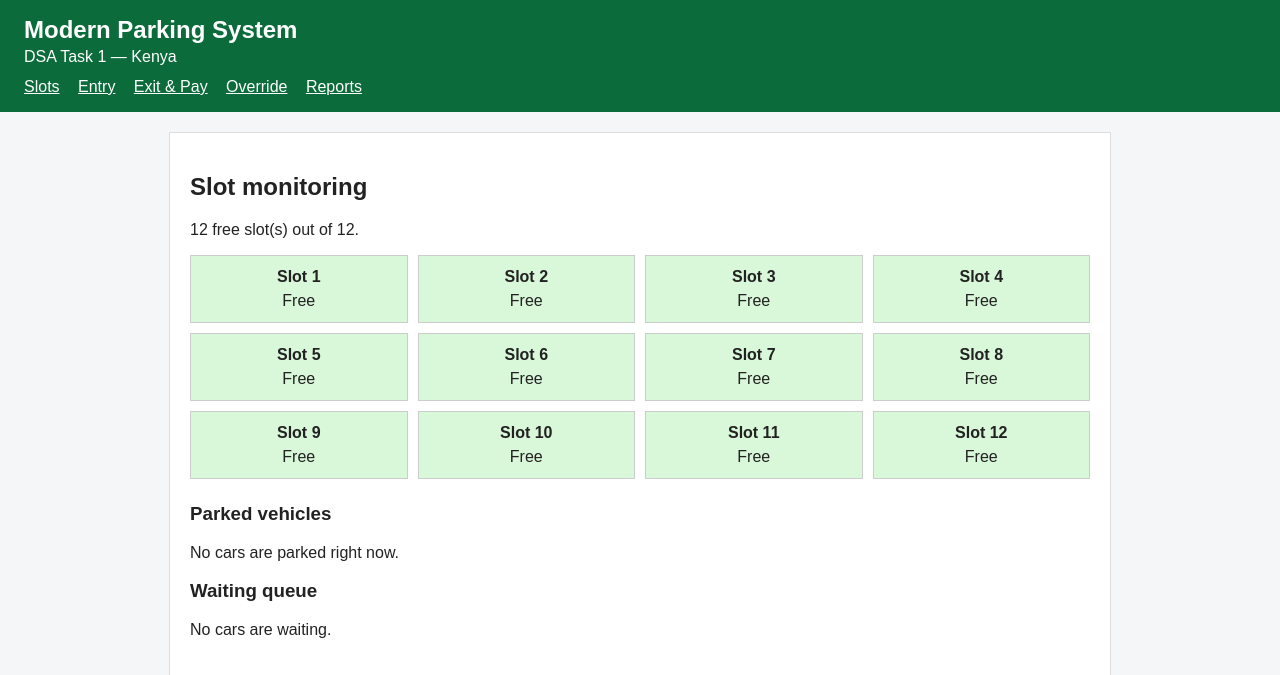
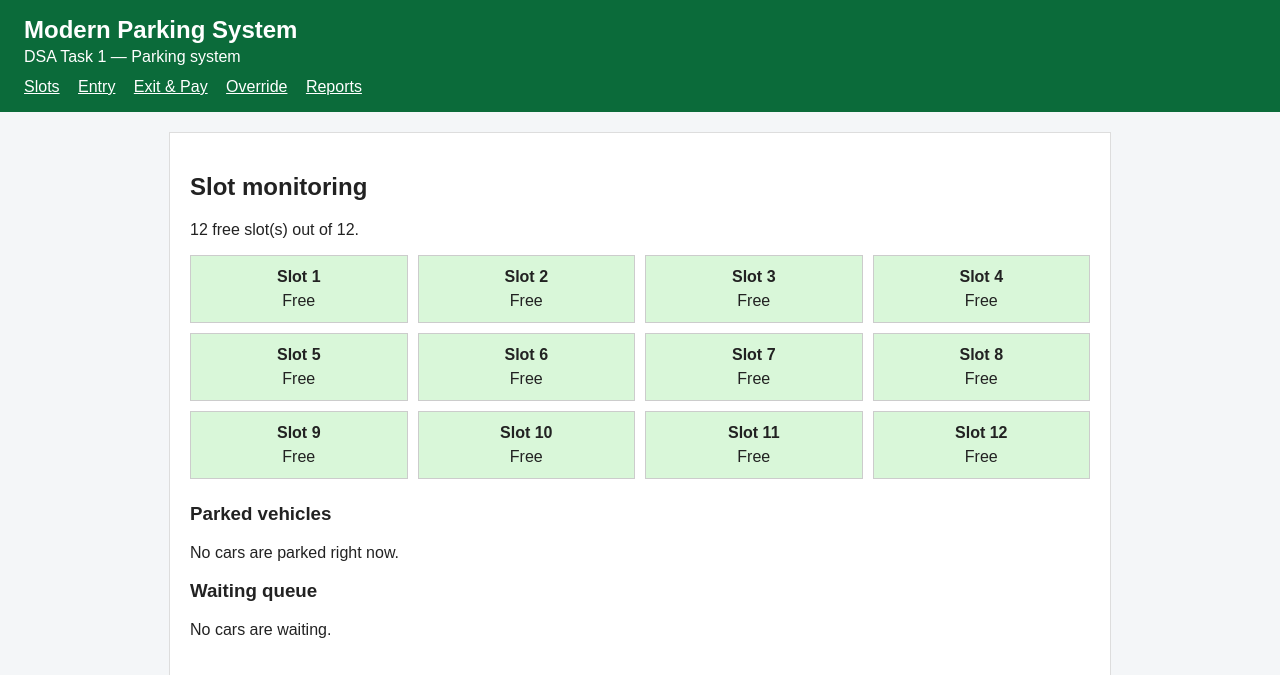
Before and after one commit to Cozmay/DSA-Task1-Parking-System, a Flask app: page / in a window 1280 px wide. Shown: the top 675 px of the page. Run offline with Flask 3, Linux system fonts and the light colour scheme; data comes from the database, SQL or seed files in the repository; data that the repository does not hold is empty.

Commit message:
Update base.html

```diff
--- a/templates/base.html
+++ b/templates/base.html
@@ -9,7 +9,7 @@
 <body>
     <header>
         <h1>Modern Parking System</h1>
-        <p class="subtitle">DSA Task 1 — Kenya</p>
+        <p class="subtitle">DSA Task 1 — Parking system</p>
         <nav>
             <a href="{{ url_for('home') }}">Slots</a>
             <a href="{{ url_for('entry') }}">Entry</a>
```
